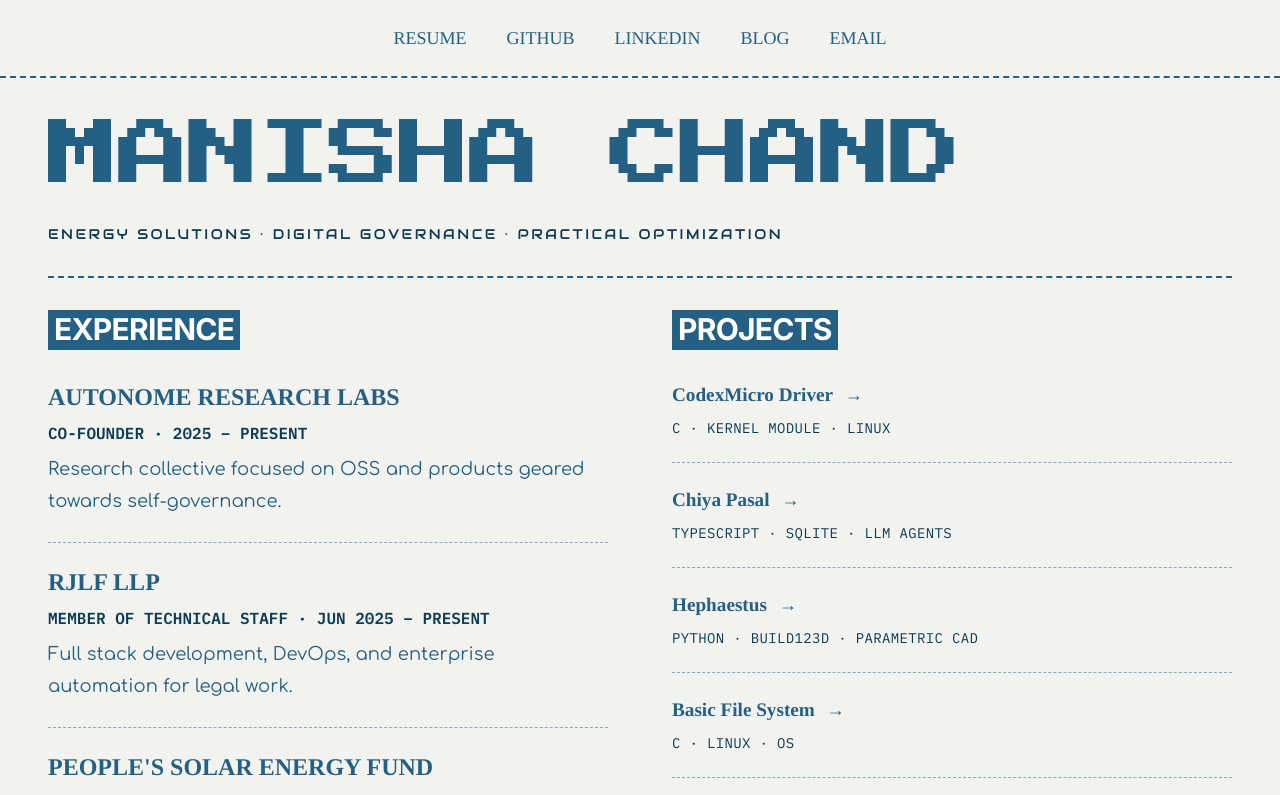
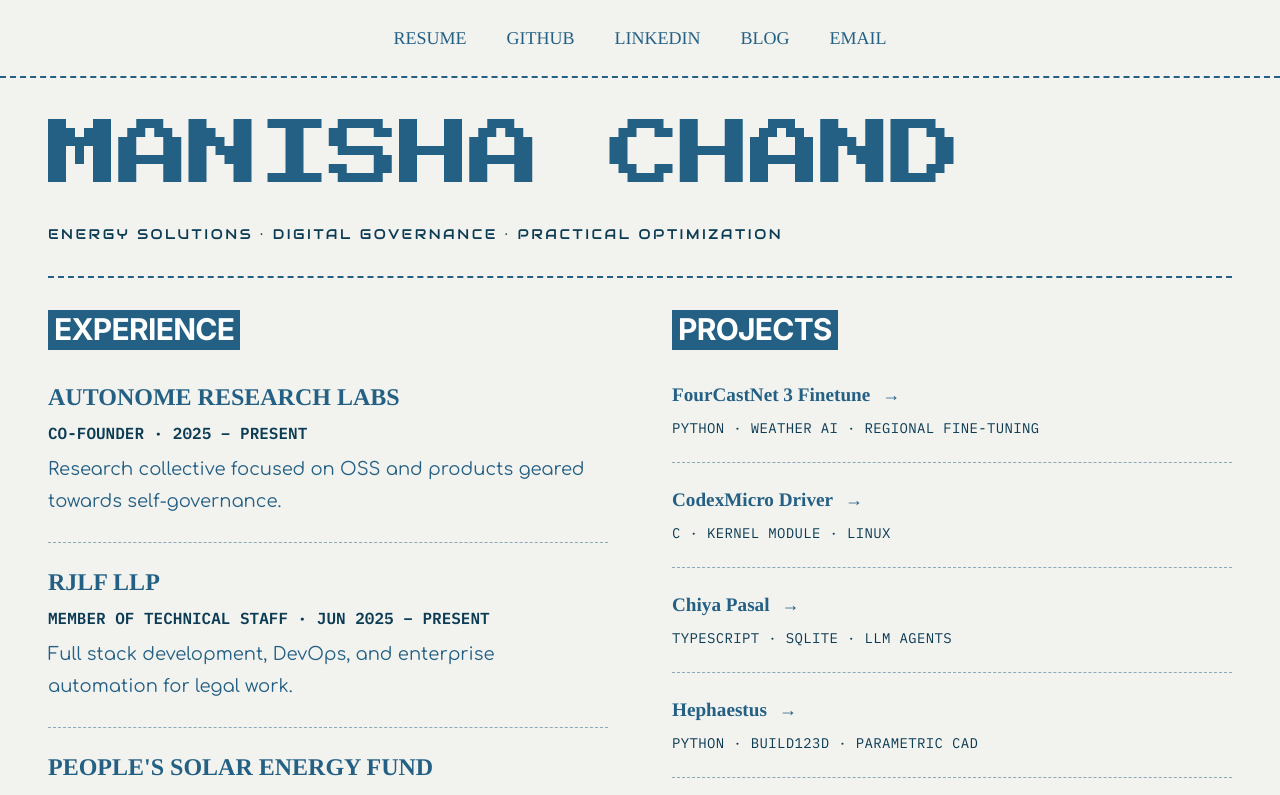
Before and after one commit to build4me2/Portfolio-Manisha, a React (Vite) app: page / in a window 1280 px wide. Shown: the top 795 px of the page. Built offline with nearby package versions, Linux system fonts and the light colour scheme.

Commit message:
Add FourCastNet 3 Finetune to projects

```diff
--- a/src/data/portfolio.ts
+++ b/src/data/portfolio.ts
@@ -54,6 +54,11 @@ export const openSource = [
 
 export const projects = [
   {
+    title: 'FourCastNet 3 Finetune',
+    href: 'https://github.com/build4me2/fourcastnet3-finetune',
+    meta: 'PYTHON · WEATHER AI · REGIONAL FINE-TUNING',
+  },
+  {
     title: 'CodexMicro Driver',
     href: 'https://github.com/build4me2/codexmicro-driver',
     meta: 'C · KERNEL MODULE · LINUX',
```
